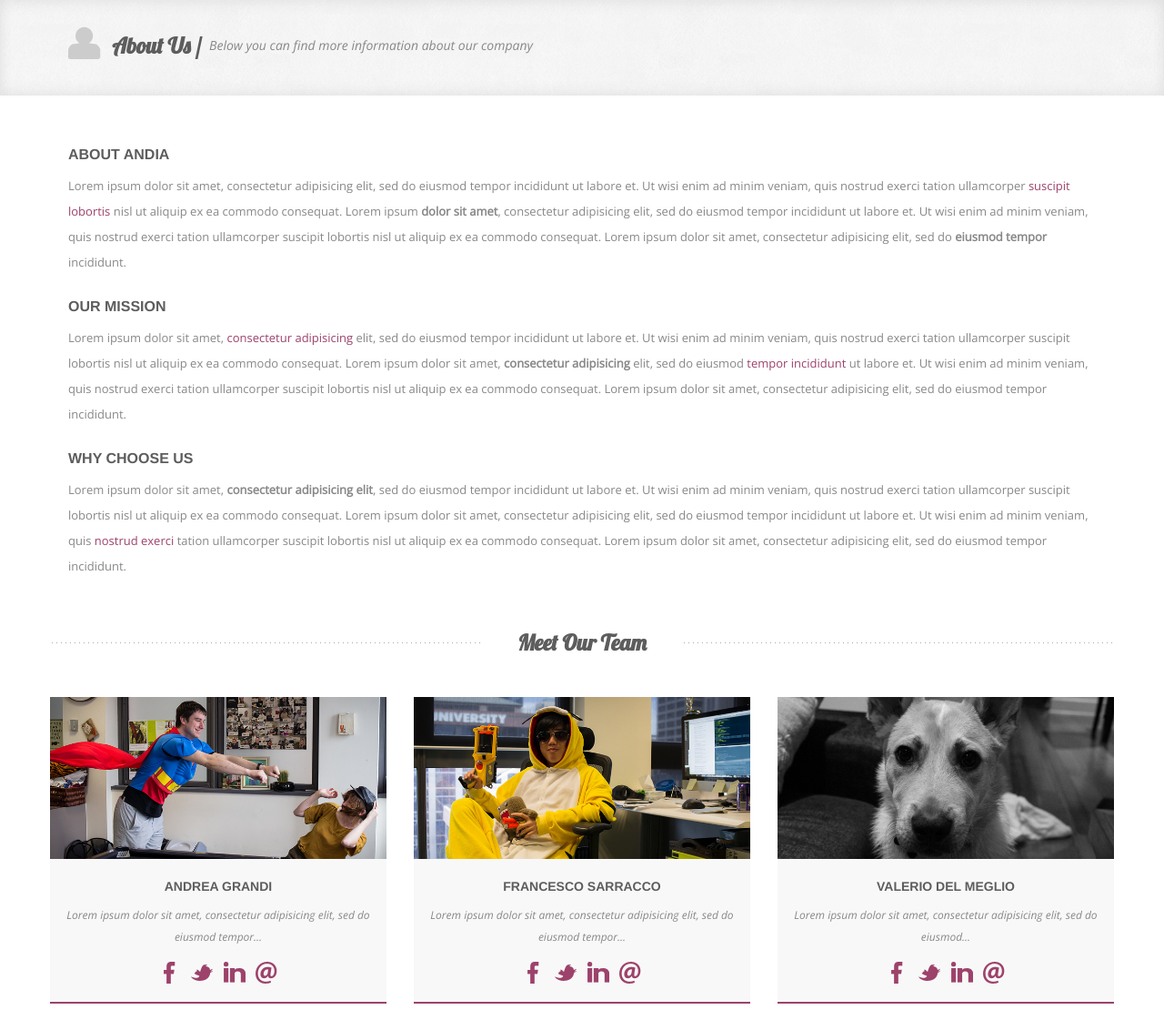
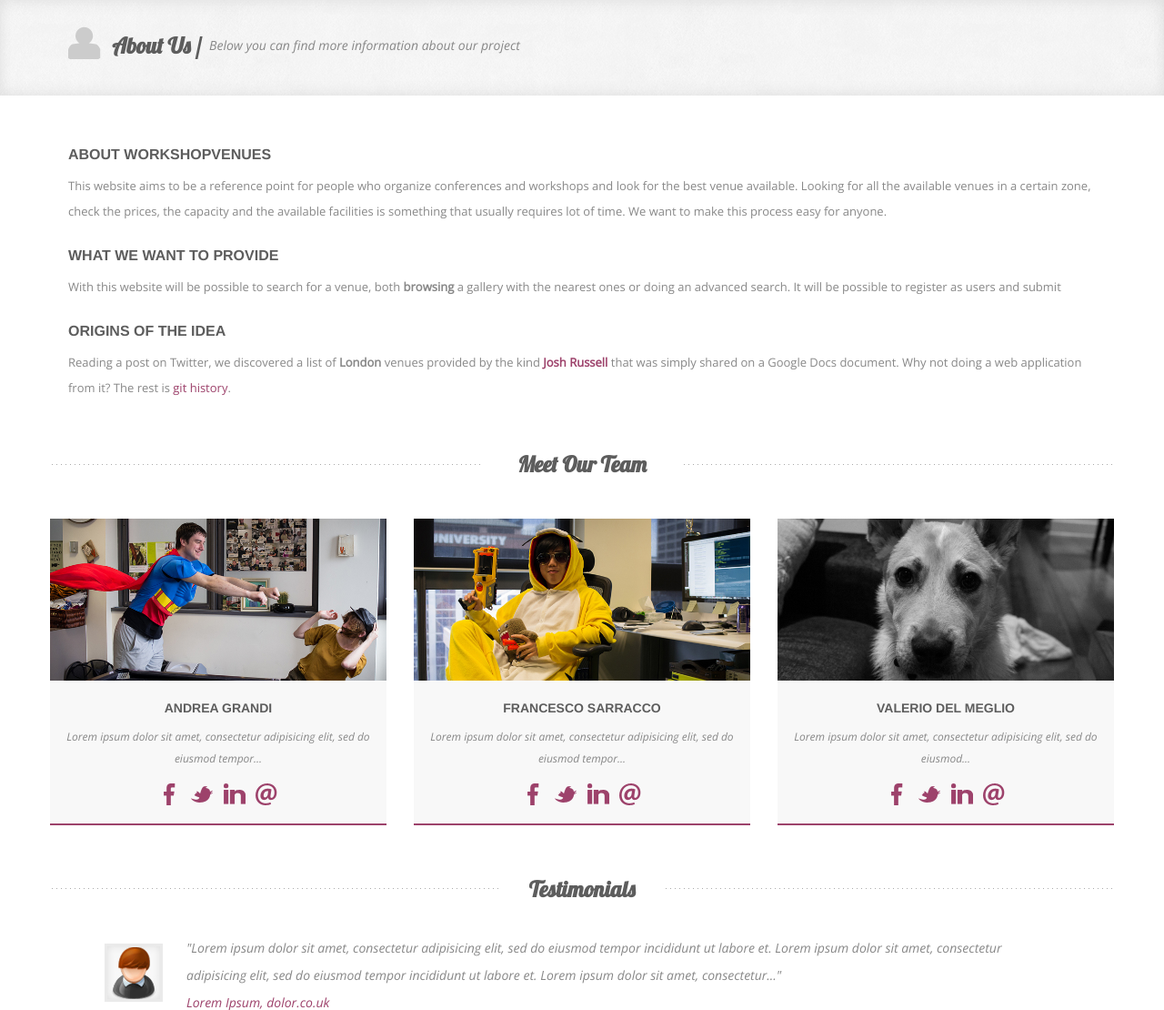
Before and after one commit to andreagrandi/workshopvenues, a Django app: page / in a window 1280 px wide. Shown: the part 123-1233 px from the top of the page at 91% size. Run offline with Django 3.2, Linux system fonts and the light colour scheme; some libraries are stand-ins or nearby versions; some web fonts are replaced.

Commit message:
Update About page with informations about the project

```diff
--- a/workshopvenues/venues/templates/venues/about.html
+++ b/workshopvenues/venues/templates/venues/about.html
@@ -79,7 +79,7 @@
                     <div class="span12">
                         <i class="icon-user page-title-icon"></i>
                         <h2>About Us /</h2>
-                        <p>Below you can find more information about our company</p>
+                        <p>Below you can find more information about our project</p>
                     </div>
                 </div>
             </div>
@@ -89,12 +89,14 @@
         <div class="about-us container">
             <div class="row">
                 <div class="about-us-text span12">
-                    <h4>About Andia</h4>
-                    <p>Lorem ipsum dolor sit amet, consectetur adipisicing elit, sed do eiusmod tempor incididunt ut labore et. Ut wisi enim ad minim veniam, quis nostrud exerci tation ullamcorper <span class="violet">suscipit lobortis</span> nisl ut aliquip ex ea commodo consequat. Lorem ipsum <strong>dolor sit amet</strong>, consectetur adipisicing elit, sed do eiusmod tempor incididunt ut labore et. Ut wisi enim ad minim veniam, quis nostrud exerci tation ullamcorper suscipit lobortis nisl ut aliquip ex ea commodo consequat. Lorem ipsum dolor sit amet, consectetur adipisicing elit, sed do <strong>eiusmod tempor</strong> incididunt.</p>
-                    <h4>Our Mission</h4>
-                    <p>Lorem ipsum dolor sit amet, <span class="violet">consectetur adipisicing</span> elit, sed do eiusmod tempor incididunt ut labore et. Ut wisi enim ad minim veniam, quis nostrud exerci tation ullamcorper suscipit lobortis nisl ut aliquip ex ea commodo consequat. Lorem ipsum dolor sit amet, <strong>consectetur adipisicing</strong> elit, sed do eiusmod <span class="violet">tempor incididunt</span> ut labore et. Ut wisi enim ad minim veniam, quis nostrud exerci tation ullamcorper suscipit lobortis nisl ut aliquip ex ea commodo consequat. Lorem ipsum dolor sit amet, consectetur adipisicing elit, sed do eiusmod tempor incididunt.</p>
-                    <h4>Why Choose Us</h4>
-                    <p>Lorem ipsum dolor sit amet, <strong>consectetur adipisicing elit</strong>, sed do eiusmod tempor incididunt ut labore et. Ut wisi enim ad minim veniam, quis nostrud exerci tation ullamcorper suscipit lobortis nisl ut aliquip ex ea commodo consequat. Lorem ipsum dolor sit amet, consectetur adipisicing elit, sed do eiusmod tempor incididunt ut labore et. Ut wisi enim ad minim veniam, quis <span class="violet">nostrud exerci</span> tation ullamcorper suscipit lobortis nisl ut aliquip ex ea commodo consequat. Lorem ipsum dolor sit amet, consectetur adipisicing elit, sed do eiusmod tempor incididunt.</p>
+                    <h4>About WorkshopVenues</h4>
+                    <p>This website aims to be a reference point for people who organize conferences and workshops and look for the best venue available.
+                    Looking for all the available venues in a certain zone, check the prices, the capacity and the available facilities is something that usually
+                    requires lot of time. We want to make this process easy for anyone.</p>
+                    <h4>What we want to provide</h4>
+                    <p>With this website will be possible to search for a venue, both <strong>browsing</strong> a gallery with the nearest ones or doing an advanced search. It will be possible to register as users and submit</p>
+                    <h4>Origins of the idea</h4>
+                    <p>Reading a post on Twitter, we discovered a list of <strong>London</strong> venues provided by the kind <strong><a href="https://twitter.com/joshr">Josh Russell</a></strong> that was simply shared on a Google Docs document. Why not doing a web application from it? The rest is <a href="https://github.com/andreagrandi/workshopvenues/commits/master"> git history</a>.</p>
                 </div>
             </div>
         </div>
```
